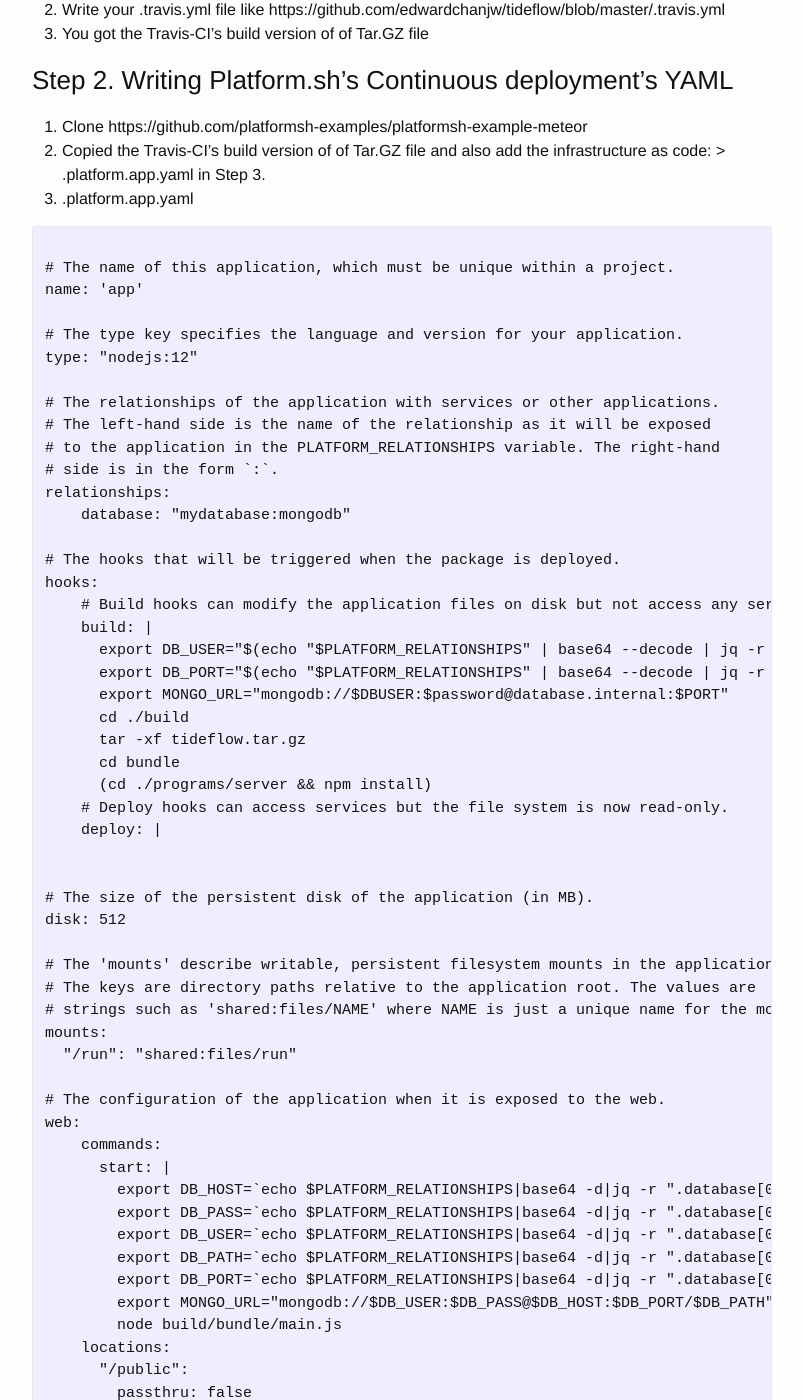
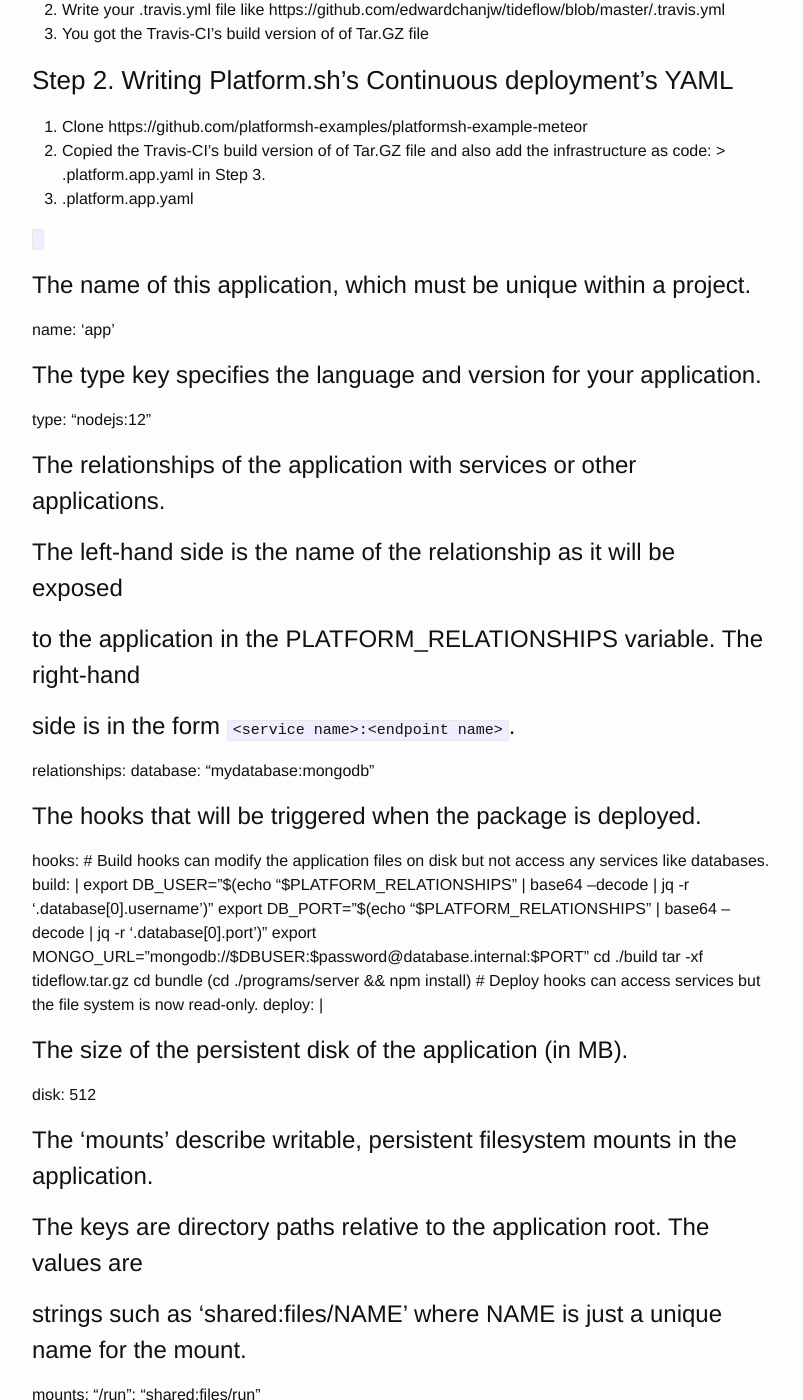
Before and after one commit to edwardchanjw/simpleblog, a Jekyll site: the page built from _posts/2020-10-29-core-zapier-clone-tideflow-on-platformsh.markdown, in a window 1280 px wide and 1400 px high, scrolled down 1354 px. Shown: the whole window, without its empty margins (238-1041 px from the left). Built offline with Jekyll 4.4.1, drawn with Linux system fonts in a browser that asks for light colours; some of the changed text lies outside the part shown.

Commit message:
Updated Core Zapier Clone Tideflow On Platformsh

```diff
--- a/_posts/2020-10-29-core-zapier-clone-tideflow-on-platformsh.markdown
+++ b/_posts/2020-10-29-core-zapier-clone-tideflow-on-platformsh.markdown
@@ -41,7 +41,7 @@ Cons:
 3. .platform.app.yaml
 
 
-<pre><code>
+<code>
 # The name of this application, which must be unique within a project.
 name: 'app'
 
@@ -100,13 +100,11 @@ web:
           '\.png$':
             allow: true
             expires: -1
-</code></pre>
+
+</code>
 
 4. change the ROOT_URL to your Platform.sh's provided URL, probably I can update Step 3 later...because I don't have time to test it now.
 
 I have the urge to learn some Next.JS first, then I am bringing you the updated version of this article and another how to setup Node.js boilerplate, NEXT.js / Nuxt continuous deployment on Heroku and Platform.sh in next week. If you having any question, please don't afraid to ask, but I might update this post to new method soon.
 
 So that is, I am probably also setup my own subscription SaaS for some small market soon, but mostly I would write a boilerplate to share open source. See ya next time.
-
-    This is code
-    This is testing code block
```
